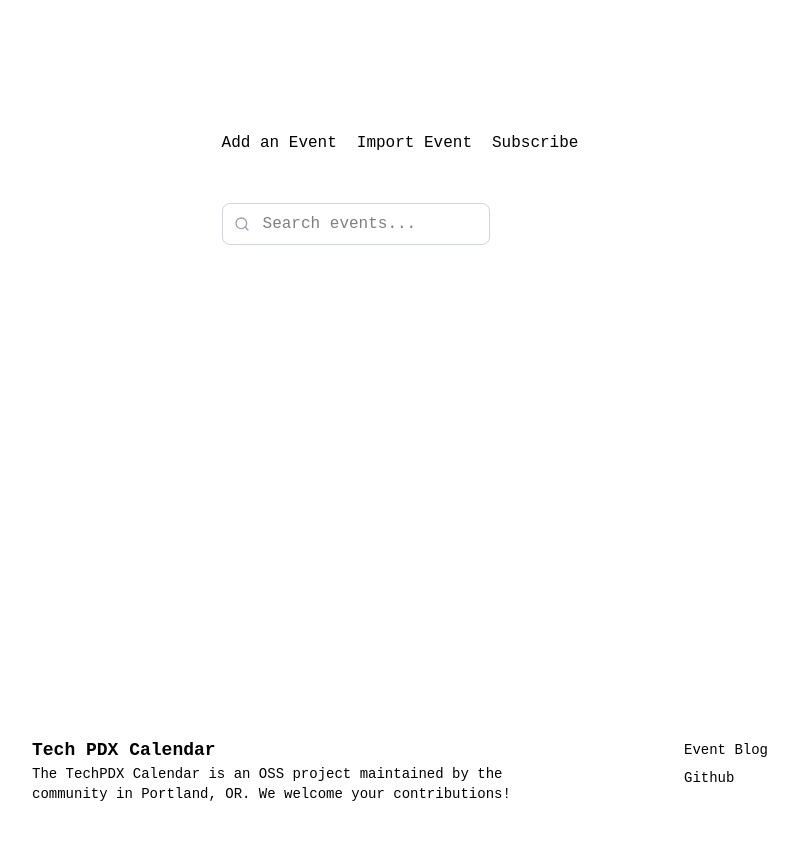
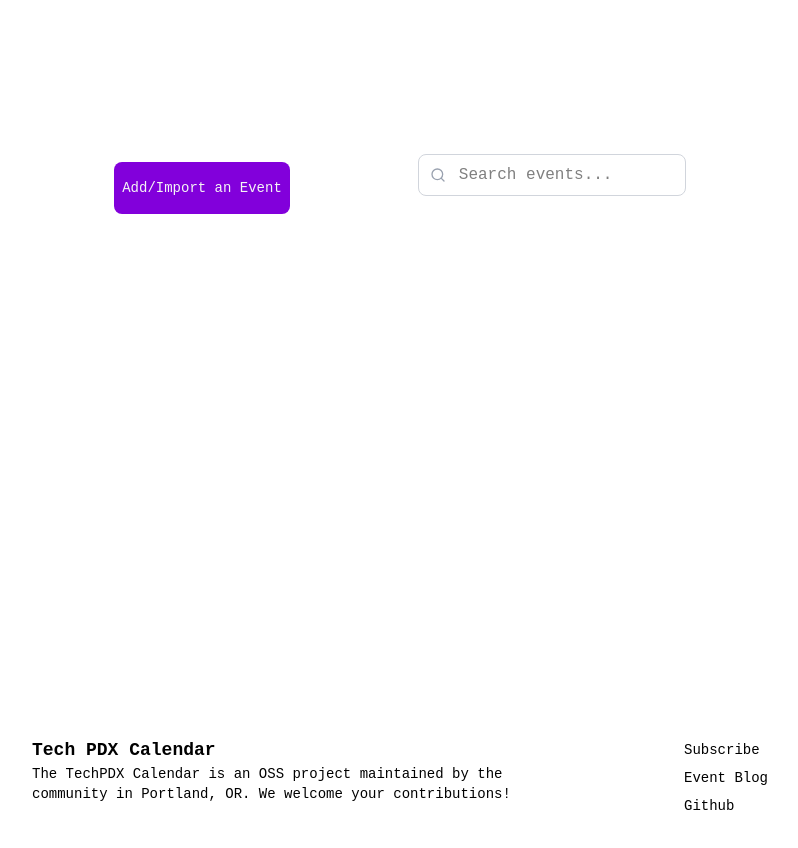
Before and after one commit to Flite999/techpdx-calendar, a Next.js app: page / in a window 1280 px wide. Shown: the part 420-1268 px from the top of the page, without its empty margins (240-1038 px from the left). Built offline with nearby package versions, Linux system fonts and the light colour scheme.

Commit message:
try catalyst

```diff
--- a/src/app/Footer.tsx
+++ /dev/null
@@ -1,35 +0,0 @@
-export default function Footer() {
-    return (
-        <footer className="mt-20 md:mt-36 mx-4">
-            <div className="flex gap-4 border-t lg:border-none pb-8 mb-5 flex-col lg:flex-row pt-4">
-                <div className="w-full lg:w-2/3 ">
-                    <a href="/">
-                        <h1 className="text-lg font-bold">Tech PDX Calendar</h1>
-                    </a>
-                    <p className="text-sm">
-                        The TechPDX Calendar is an OSS project maintained by the community in Portland, OR. We welcome your contributions!
-                    </p>
-                </div>
-                <div className="flex lg:ml-auto gap-10 mt-1">
-                    <div>
-
-                        <ul className="flex flex-col gap-2 text-sm">
-                            <li>
-                                <a
-                                    href="/"
-                                    className="flex items-center gap-1 hover:no-underline hover:text-gray-600"
-                                >Event Blog </a>
-                            </li>
-                            <li>
-                                <a
-                                    href="https://www.calendar.techpdx.io"
-                                    className="flex items-center gap-1 hover:no-underline hover:text-gray-600"
-                                >Github</a>
-                            </li>
-                        </ul>
-                    </div>
-                </div>
-            </div>
-        </footer>
-    );
-}
--- a/src/app/Header.tsx
+++ /dev/null
@@ -1,18 +0,0 @@
-'use client';
-import { Calendar } from 'lucide-react';
-
-export default function Header() {
-    return (
-        <header className="py-4 pt-2 px-4 sm:px-6 md:pt-10 mb-10 lg:mb-28 w-full">
-            <div className="flex w-full justify-between items-end border-b lg:border-none pb-4 lg:pb-0">
-                <a
-                    className="font-semibold text-xl flex gap-2 items-center group"
-                    href="/"
-                >
-                    <Calendar className="w-5 h-5 group-hover:rotate-[17deg] transition-transform duration-200" />
-                    TechPDX Calendar
-                </a>
-            </div>
-        </header>
-    );
-}
--- a/src/app/components/EventFunctions.tsx
+++ b/src/app/components/EventFunctions.tsx
@@ -4,27 +4,20 @@
 export default function EventActions() {
     return (
         <>
+            {/* Actions */}
+            <div className="flex w-full justify-between items-top gap-32">
                 <div className="mt-4 lg:mt-6">
-                <ul className="flex gap-5">
+                    <ul className="">
                         <li>
-                        <a href="/add-event" className="text-blue-600 hover:text-blue-800 transition-colors duration-200">
-                            Add an Event
+                            <button className="border-none rounded-lg bg-purple-700">
+                                <a href="/add-event" className="hover:no-underline">
+                                    <p className="text-sm text-neutral-100 py-4 px-2">Add/Import an Event</p>
                                 </a>
-                    </li>
-                    <li>
-                        <a href="/import-event" className="text-blue-600 hover:text-blue-800 transition-colors duration-200">
-                            Import Event
-                        </a>
-                    </li>
-                    <li>
-                        <a href="/subscribe" className="text-blue-600 hover:text-blue-800 transition-colors duration-200">
-                            Subscribe
-                        </a>
+                            </button>
                         </li>
                     </ul>
                 </div>
-
-            {/* Search Bar */}
+                {/* Search */}
                 <div className="mt-4">
                     <div className="relative w-full max-w-md">
                         <Search className="absolute left-3 top-1/2 transform -translate-y-1/2 text-gray-400 w-4 h-4" />
@@ -35,6 +28,7 @@
                         />
                     </div>
                 </div>
+            </div>
         </>
     );
 }
--- a/src/app/components/Footer.tsx
+++ b/src/app/components/Footer.tsx
@@ -1,7 +1,7 @@
 export default function Footer() {
     return (
         <footer className="mt-20 md:mt-36 mx-4">
-            <div className="flex gap-4 border-t lg:border-none pb-8 mb-5 flex-col lg:flex-row pt-4">
+            <div className="flex gap-4 border-t lg:border-none border-neutral-400 pb-8 mb-5 flex-col lg:flex-row pt-4">
                 <div className="w-full lg:w-2/3 ">
                     <a href="/">
                         <h1 className="text-lg font-bold">Tech PDX Calendar</h1>
@@ -14,6 +14,11 @@
                     <div>
 
                         <ul className="flex flex-col gap-2 text-sm">
+                            <li>
+                                <a href="/subscribe" className="flex items-center gap-1 hover:no-underline hover:text-gray-600">
+                                    Subscribe
+                                </a>
+                            </li>
                             <li>
                                 <a
                                     href="/"
--- a/src/app/components/Header.tsx
+++ b/src/app/components/Header.tsx
@@ -4,7 +4,7 @@
 export default function Header() {
     return (
         <header className="py-4 pt-2 px-4 sm:px-6 md:pt-10 mb-10 lg:mb-28 w-full">
-            <div className="flex w-full justify-between items-end border-b lg:border-none pb-4 lg:pb-0">
+            <div className="flex w-full justify-between items-end border-b lg:border-none border-neutral-400 pb-4 lg:pb-0">
                 <a
                     className="font-semibold text-xl flex gap-2 items-center group"
                     href="/"
--- a/src/app/globals.css
+++ b/src/app/globals.css
@@ -6,17 +6,3 @@
   font-family: 'Reddit Mono', monospace;
   width: 100%;
 }
-
-a {
-  color: inherit;
-  text-decoration: none;
-}
-
-a:hover {
-  text-decoration: underline;
-}
-
-img {
-  max-width: 100%;
-  height: auto;
-}
```
Lines whose indentation alone changed are shown as unchanged.
